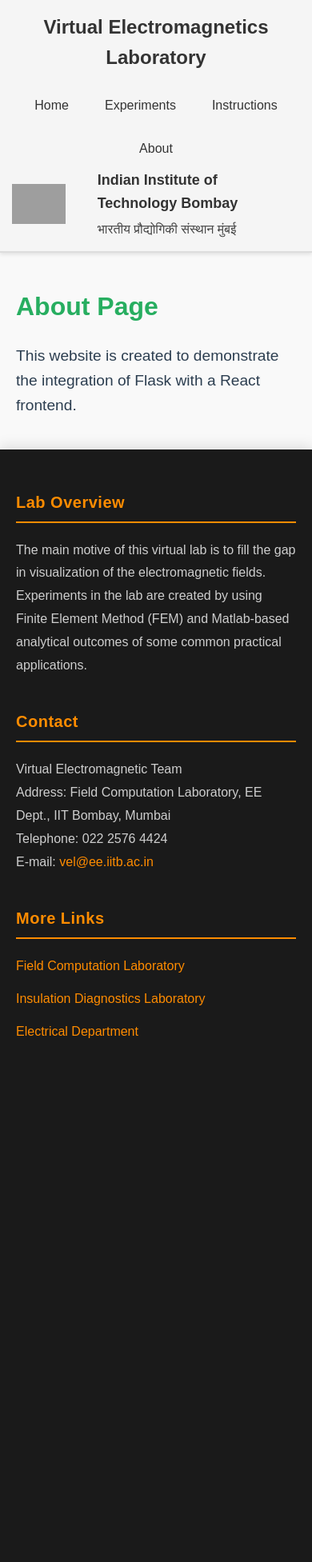
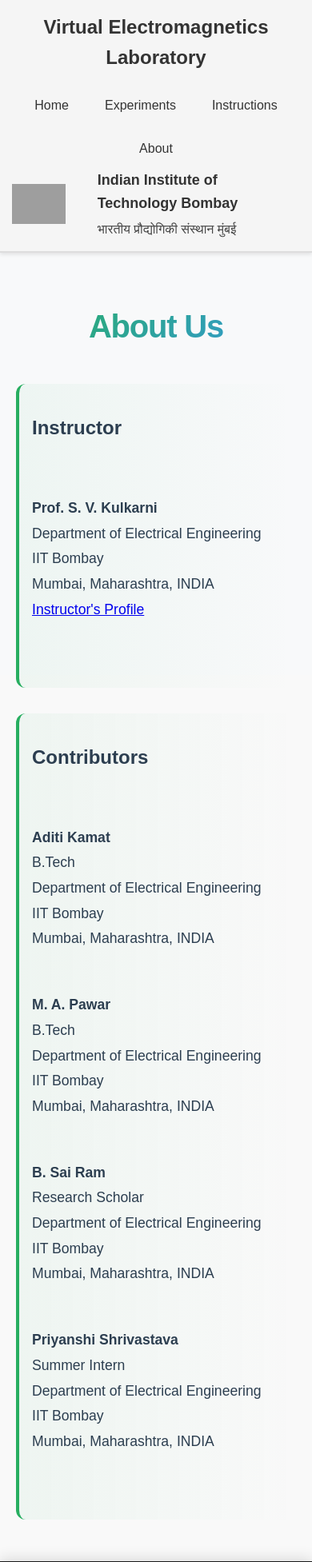
Before and after one commit to combustrrr/IITVELWebVerNew, a Flask app: page /about in a window 390 px wide. Shown: the top 1953 px of the page at 80% size. Before the commit the page ends 1298 px from the top, so only its background shows below. Run offline with Flask 3, Linux system fonts and the light colour scheme; some libraries are stand-ins or nearby versions; grey boxes are pictures that could not be loaded.

Commit message:
Revamp About page layout and content; add instructor and contributor sections with enhanced styling and responsive design.

```diff
--- a/backend/static/css/custom_about.css
+++ b/backend/static/css/custom_about.css
@@ -1,9 +1,162 @@
-/* Custom styles for the About page */
-h1 {
-    color: #27ae60;
+/* Modern styles for the About page */
+:root {
+    --primary-color: #27ae60;
+    --secondary-color: #3498db;
+    --text-color: #2c3e50;
+    --background-color: #f8f9fa;
+    --container-bg: #ffffff;
+    --spacing-unit: 1rem;
+    --border-radius: 12px;
 }
 
-.about-content {
-    font-size: 1.2em;
-    margin-top: 20px;
+/* Main heading styles */
+h1 {
+    color: var(--primary-color);
+    text-align: center;
+    font-size: clamp(2.5rem, 6vw, 4rem);
+    margin: calc(var(--spacing-unit) * 3) 0;
+    font-weight: 800;
+    letter-spacing: -0.03em;
+    line-height: 1.2;
+    background: linear-gradient(135deg, var(--primary-color), var(--secondary-color));
+    -webkit-background-clip: text;
+    -webkit-text-fill-color: transparent;
+    text-shadow: none;
 }
+
+/* Page layout and background */
+body {
+    background-color: var(--background-color);
+    min-height: 100vh;
+    margin: 0;
+    padding: 0;
+}
+
+/* Container layout */
+.about-container {
+    width: 90%;
+    max-width: 1400px;
+    margin: 2rem auto;
+    padding: calc(var(--spacing-unit) * 3);
+    background-color: var(--container-bg);
+    box-shadow: 0 8px 30px rgba(0, 0, 0, 0.08);
+    border-radius: var(--border-radius);
+    position: relative;
+    overflow: hidden;
+}
+
+.about-container::before {
+    content: '';
+    position: absolute;
+    top: 0;
+    left: 0;
+    right: 0;
+    height: 4px;
+    background: linear-gradient(90deg, var(--primary-color), var(--secondary-color));
+}
+
+/* Section styling */
+.about-section {
+    margin: calc(var(--spacing-unit) * 4) 0;
+    padding: calc(var(--spacing-unit) * 2);
+    background: linear-gradient(to right, rgba(39, 174, 96, 0.05), transparent);
+    border-radius: var(--border-radius);
+    border-left: 4px solid var(--primary-color);
+    transition: transform 0.3s ease;
+}
+
+.about-section:hover {
+    transform: translateX(10px);
+}
+
+/* Shared style for Instructor and Contributors */
+.credits {
+    display: grid;
+    gap: calc(var(--spacing-unit) * 2);
+    font-size: 1.2rem;
+    line-height: 1.8;
+    margin: calc(var(--spacing-unit) * 3) 0;
+    color: var(--text-color);
+}
+
+.credits-item {
+    margin: 0;
+    max-width: 75ch;
+    padding: var(--spacing-unit);
+    background-color: rgba(255, 255, 255, 0.7);
+    border-radius: calc(var(--border-radius) / 2);
+    box-shadow: 0 2px 15px rgba(0, 0, 0, 0.03);
+}
+
+/* Link styling */
+.credits-item a {
+    color: var(--secondary-color);
+    text-decoration: none;
+    font-weight: 500;
+    position: relative;
+    transition: all 0.3s ease;
+}
+
+.credits-item a:hover {
+    color: var(--primary-color);
+    background-color: rgba(39, 174, 96, 0.1);
+    border-radius: 4px;
+}
+
+.credits-item a::after {
+    content: '';
+    position: absolute;
+    width: 100%;
+    height: 2px;
+    bottom: -2px;
+    left: 0;
+    background: linear-gradient(90deg, var(--primary-color), var(--secondary-color));
+    transform: scaleX(0);
+    transition: transform 0.3s ease;
+    transform-origin: left;
+}
+
+.credits-item a:hover::after {
+    transform: scaleX(1);
+}
+
+/* Responsive design */
+@media (max-width: 1200px) {
+    .about-container {
+        width: 95%;
+        padding: calc(var(--spacing-unit) * 2);
+    }
+}
+
+@media (max-width: 768px) {
+    .about-container {
+        width: 100%;
+        margin: 0;
+        padding: var(--spacing-unit);
+        border-radius: 0;
+    }
+
+    .about-section {
+        margin: calc(var(--spacing-unit) * 2) 0;
+        padding: var(--spacing-unit);
+    }
+
+    .credits {
+        font-size: 1.1rem;
+        gap: var(--spacing-unit);
+    }
+}
+
+/* Print styles */
+@media print {
+    .about-container {
+        box-shadow: none;
+        width: 100%;
+        margin: 0;
+        padding: 2cm;
+    }
+
+    .about-section {
+        break-inside: avoid;
+    }
+}
--- a/backend/templates/about.html
+++ b/backend/templates/about.html
@@ -2,8 +2,29 @@
 {% block title %}About{% endblock %}
 {% block content %}
 <link rel="stylesheet" href="{{ url_for('static', filename='css/custom_about.css') }}">
-<h1>About Page</h1>
-<div class="about-content">
-    <p>This website is created to demonstrate the integration of Flask with a React frontend.</p>
-</div>
+
+<h1>About Us</h1>
+
+<section class="about-section">
+    <h2>Instructor</h2>
+    <div class="credits">
+        <p>
+            <strong>Prof. S. V. Kulkarni</strong>
+        <br>Department of Electrical Engineering
+        <br>IIT Bombay
+        <br>Mumbai, Maharashtra, INDIA
+        <br><a href="http://www.ee.iitb.ac.in/wiki/faculty/svk" target="_blank">Instructor's Profile</a>
+        </p>
+    </div>
+</section>
+
+<section class="about-section">
+    <h2>Contributors</h2>
+    <div class="credits">
+        <p><strong>Aditi Kamat</strong><br>B.Tech<br>Department of Electrical Engineering<br>IIT Bombay<br>Mumbai, Maharashtra, INDIA</p>
+        <p><strong>M. A. Pawar</strong><br>B.Tech<br>Department of Electrical Engineering<br>IIT Bombay<br>Mumbai, Maharashtra, INDIA</p>
+        <p><strong>B. Sai Ram</strong><br>Research Scholar<br>Department of Electrical Engineering<br>IIT Bombay<br>Mumbai, Maharashtra, INDIA</p>
+        <p><strong>Priyanshi Shrivastava</strong><br>Summer Intern<br>Department of Electrical Engineering<br>IIT Bombay<br>Mumbai, Maharashtra, INDIA</p>
+    </div>
+</section>
 {% endblock %}
```
Also changed, not shown: frontend/src/pages/About.js (+26 -8 lines).
